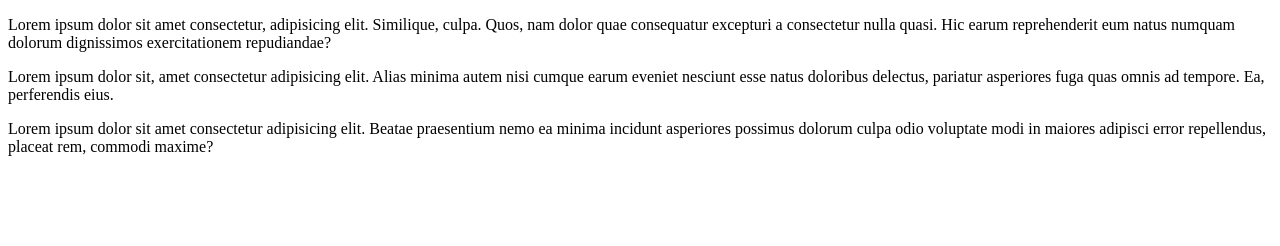
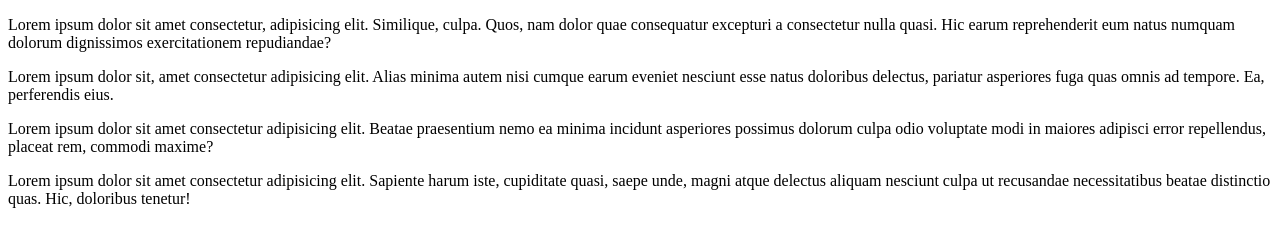
Before and after one commit to OrozbekovBaiel/05-104, a plain HTML site: page index.html in a window 1280 px wide. Drawn offline with Linux system fonts and the light colour scheme.

Commit message:
added index.html

```diff
--- a/index.html
+++ b/index.html
@@ -10,6 +10,6 @@
   <p>Lorem ipsum dolor sit amet consectetur, adipisicing elit. Similique, culpa. Quos, nam dolor quae consequatur excepturi a consectetur nulla quasi. Hic earum reprehenderit eum natus numquam dolorum dignissimos exercitationem repudiandae?</p>
   <p>Lorem ipsum dolor sit, amet consectetur adipisicing elit. Alias minima autem nisi cumque earum eveniet nesciunt esse natus doloribus delectus, pariatur asperiores fuga quas omnis ad tempore. Ea, perferendis eius.</p>
   <p>Lorem ipsum dolor sit amet consectetur adipisicing elit. Beatae praesentium nemo ea minima incidunt asperiores possimus dolorum culpa odio voluptate modi in maiores adipisci error repellendus, placeat rem, commodi maxime?</p>
-  <p></p>
+  <p>Lorem ipsum dolor sit amet consectetur adipisicing elit. Sapiente harum iste, cupiditate quasi, saepe unde, magni atque delectus aliquam nesciunt culpa ut recusandae necessitatibus beatae distinctio quas. Hic, doloribus tenetur!</p>
 </body>
 </html>
```
